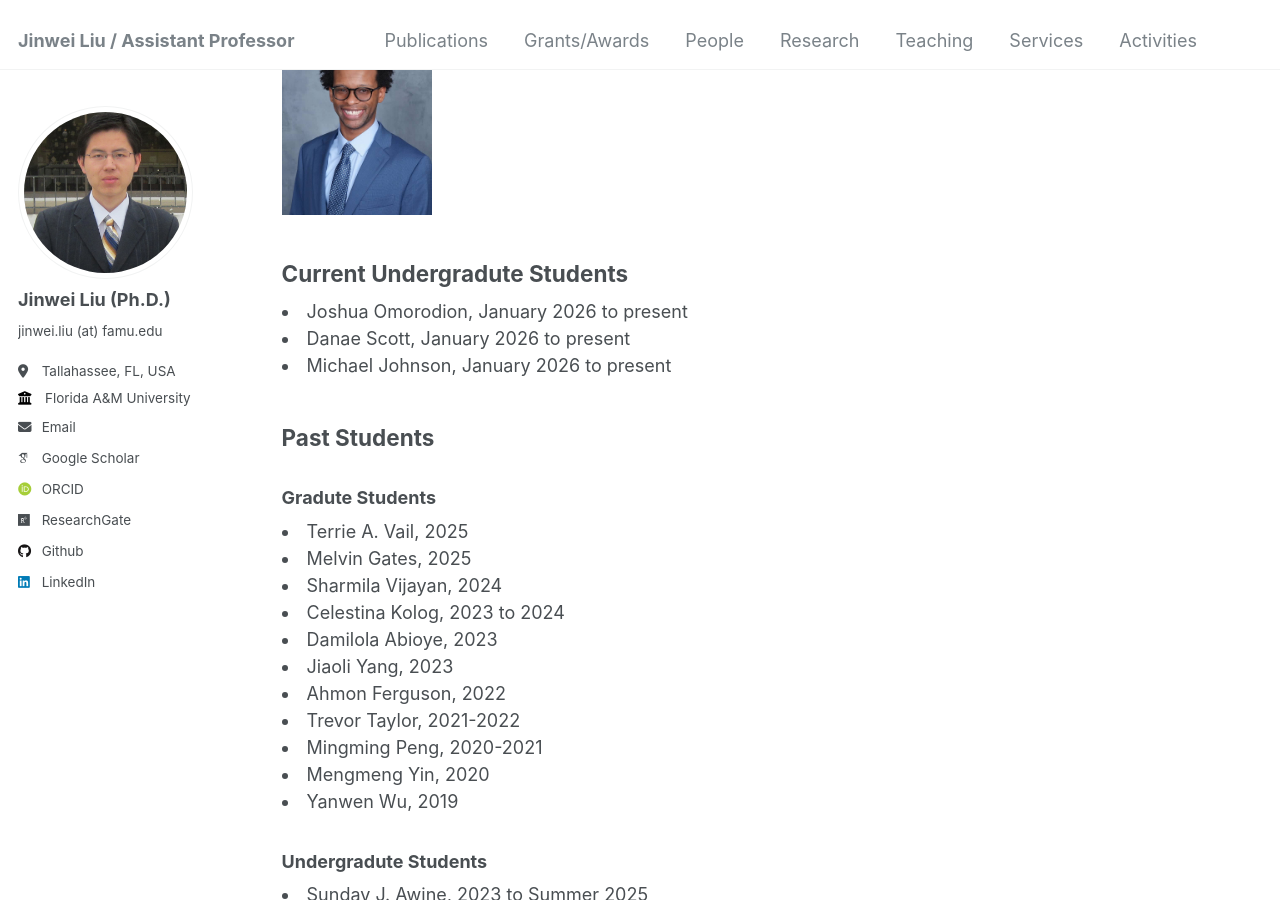
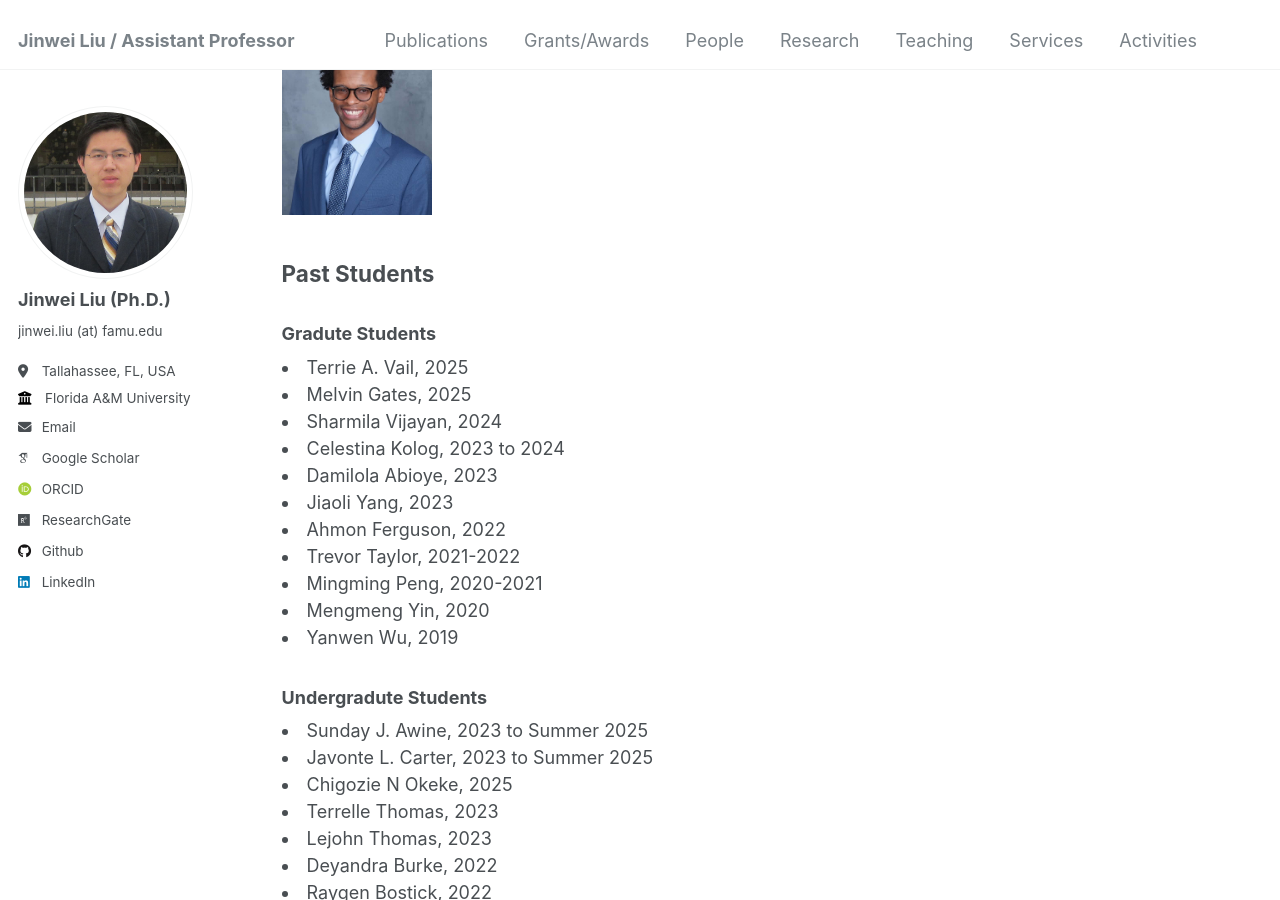
Before and after one commit to jinweiliucu/jinweiliucu.github.io, a Jekyll site: the page built from _pages/people.html, in a window 1280 px wide and 900 px high, scrolled down 484 px. Built offline with Jekyll 4.4.1, drawn with Linux system fonts in a browser that asks for light colours; some web fonts are replaced.

Commit message:
Update people.html

```diff
--- a/_pages/people.html
+++ b/_pages/people.html
@@ -25,16 +25,6 @@ author_profile: true
     </li>
 	<img src='./Javonte.jpg' alt='Javonte' width="150" height="80">
 
-<h2 class="text-left">Current Undergradute Students</h2>
-    <li>
-    Joshua Omorodion, January 2026 to present
-    </li>
-    <li>
-    Danae Scott, January 2026 to present
-    </li>
-	<li>
-    Michael Johnson, January 2026 to present
-    </li>
 
 <h2 class="text-left">Past Students</h2>
 	<h3 class="text-left">Gradute Students</h3>
```
